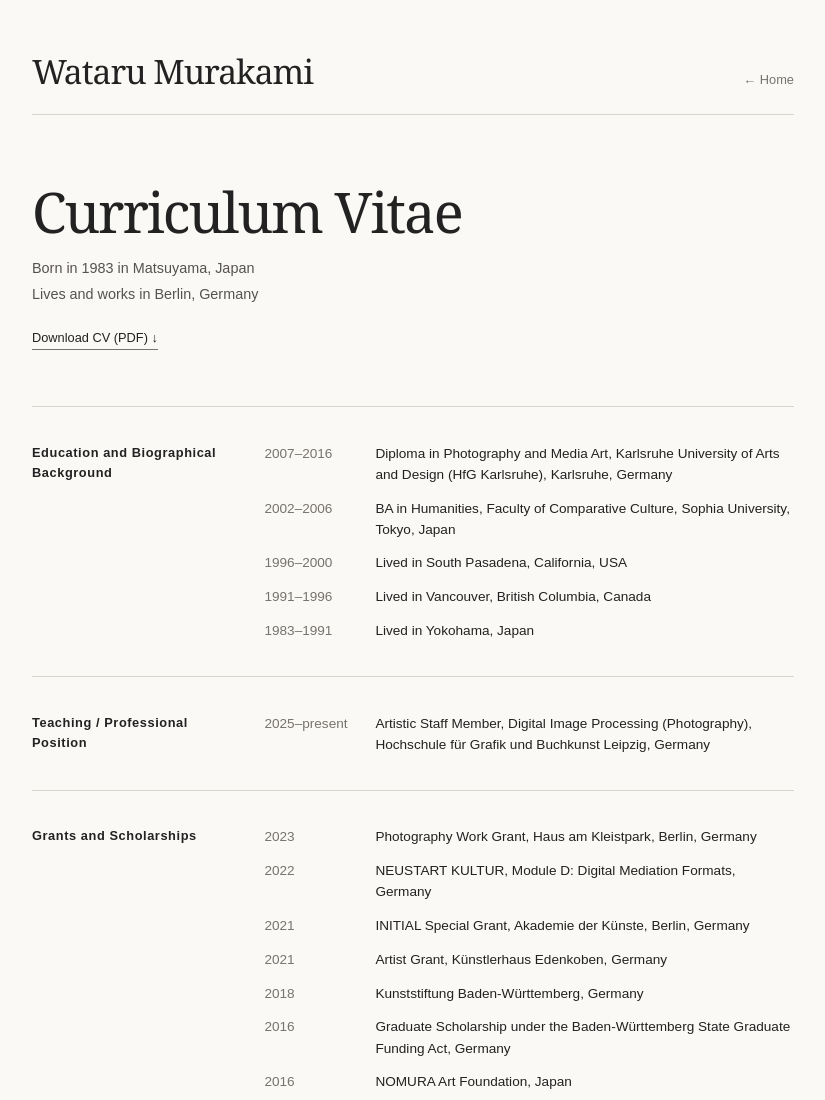
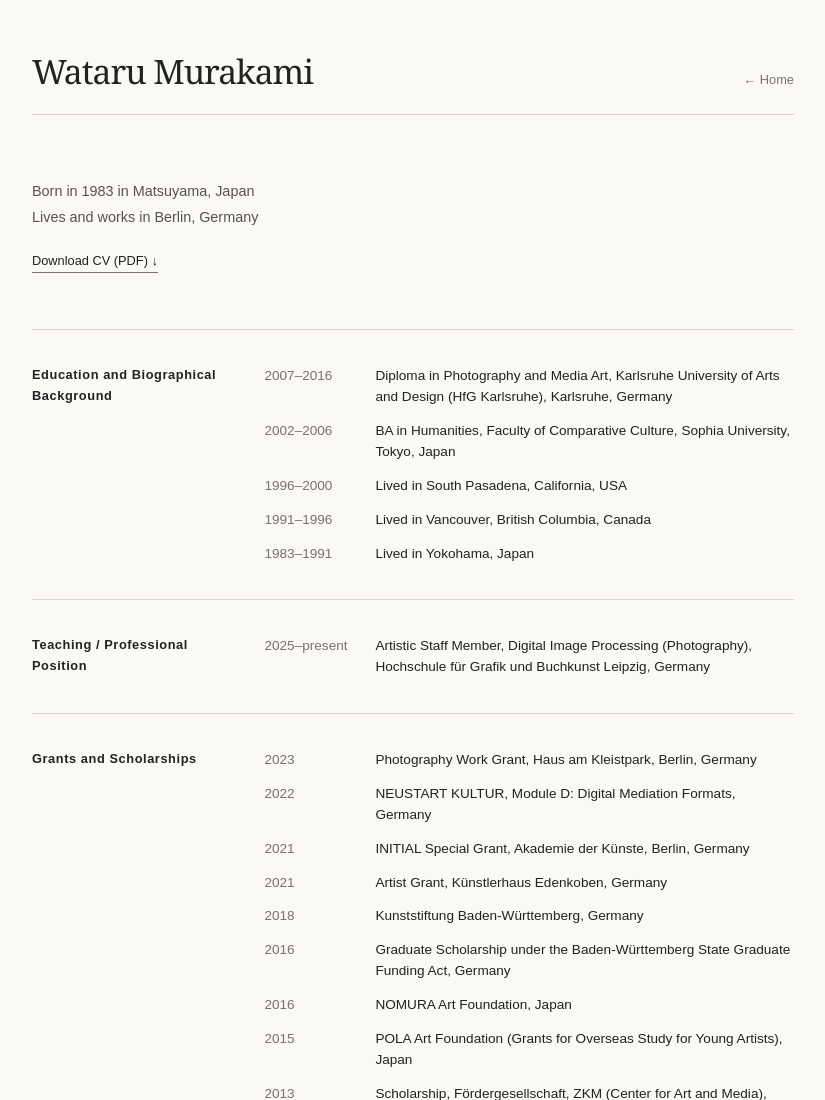
Before and after one commit to Wataru-Murakami/wataru-murakami.github.io, a plain HTML site: page cv.html in a window 1280 px wide. Shown: the top 1100 px of the page, without its empty margins (227-1052 px from the left). Drawn offline with Linux system fonts and the light colour scheme.

Commit message:
Remove 'Curriculum Vitae' heading from cv.html
Removed the heading 'Curriculum Vitae' from the introduction section.

```diff
--- a/cv.html
+++ b/cv.html
@@ -14,7 +14,6 @@
       <a class="cv-back" href="index.html">← Home</a>
     </header>
     <div class="cv-intro">
-      <h1>Curriculum Vitae</h1>
       <p>Born in 1983 in Matsuyama, Japan<br>Lives and works in Berlin, Germany</p>
       <a class="cv-download" href="CV_Wataru_Murakami_EN.pdf" download>Download CV (PDF) ↓</a>
     </div>
```
